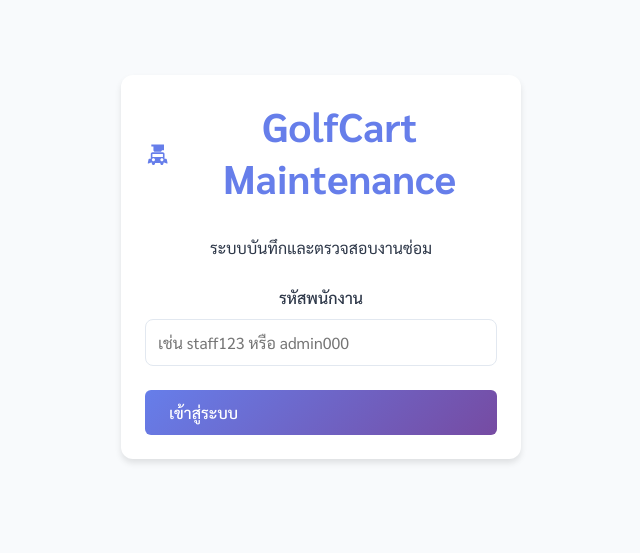
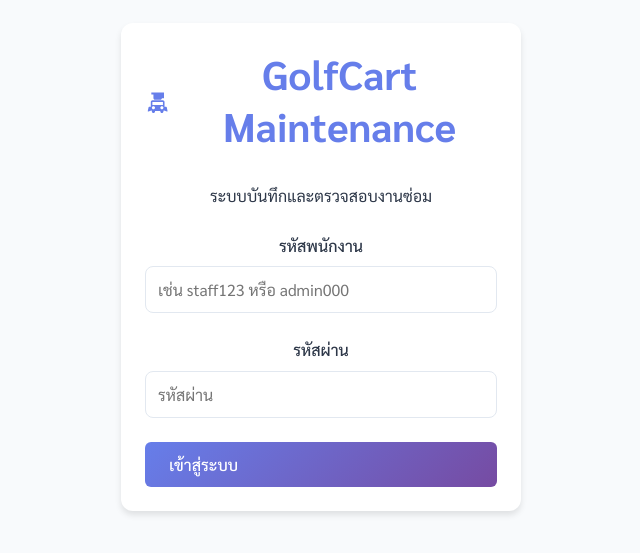
Before and after one commit to dmktpan/golfcar-maintenance, a Next.js app: page / in a window 1280 px wide. Shown: the part 121-674 px from the top of the page, without its empty margins (319-959 px from the left). Built offline with nearby package versions, Linux system fonts and the light colour scheme.

Commit message:
fix page,login screen

```diff
--- a/app/api/migrate/route.ts
+++ b/app/api/migrate/route.ts
@@ -111,7 +111,7 @@ export async function POST() {
             model: vehicle.model,
             battery_serial: vehicle.battery_serial,
             status: vehicle.status,
-            transfer_date: vehicle.transfer_date && vehicle.transfer_date !== '' ? new Date(vehicle.transfer_date) : null,
+            transfer_date: vehicle.transfer_date ? new Date(vehicle.transfer_date) : null,
             updatedAt: vehicle.updatedAt || new Date(),
           },
           create: {
@@ -122,7 +122,7 @@ export async function POST() {
             model: vehicle.model,
             battery_serial: vehicle.battery_serial,
             status: vehicle.status,
-            transfer_date: vehicle.transfer_date && vehicle.transfer_date !== '' ? new Date(vehicle.transfer_date) : null,
+            transfer_date: vehicle.transfer_date ? new Date(vehicle.transfer_date) : null,
             createdAt: vehicle.createdAt || new Date(),
             updatedAt: vehicle.updatedAt || new Date(),
           }
--- a/app/api/test-prisma/crud/route.ts
+++ b/app/api/test-prisma/crud/route.ts
@@ -127,7 +127,7 @@ export async function GET() {
       operations.push('Group By query - ✅')
 
       // ทดสอบ transaction
-      await prisma.$transaction(async (tx: any) => {
+      await prisma.$transaction(async (tx) => {
         await tx.part.update({
           where: { id: testData.testPart.id },
           data: { stock_qty: { decrement: 1 } }
@@ -152,7 +152,7 @@ export async function GET() {
       // แก้ไขจาก deleteMany เป็น individual delete เพื่อรองรับ MongoDB standalone
       const partsUsageLogs = await prisma.partsUsageLog.findMany({
         where: {
-          jobId: testData.testJob.id
+          jobId: parseInt(testData.testJob.id)
         }
       })
 
--- a/app/api/users/route.ts
+++ b/app/api/users/route.ts
@@ -104,11 +104,9 @@ export async function POST(request: Request) {
         insert: 'users',
         documents: [{
           code: code.trim(),
-          username: username.trim(),
           name: name.trim(),
           role,
           golf_course_id: golf_course_id,
-          golf_course_name: golf_course_name.trim(),
           managed_golf_courses: managed_golf_courses || [],
           createdAt: currentTime,
           updatedAt: currentTime
@@ -118,11 +116,9 @@ export async function POST(request: Request) {
       if (result.n && result.n > 0) {
         user = {
           code: code.trim(),
-          username: username.trim(),
           name: name.trim(),
           role,
           golf_course_id: golf_course_id,
-          golf_course_name: golf_course_name.trim(),
           managed_golf_courses: managed_golf_courses || [],
           createdAt: currentTime,
           updatedAt: currentTime
--- a/app/page.tsx
+++ b/app/page.tsx
@@ -263,9 +263,11 @@ export default function HomePage() {
     }
   };
 
-  const handleLogin = (staffCode: string) => {
+  const handleLogin = (staffCode: string, password: string) => {
     const foundUser = users.find((u) => u.code.toLowerCase() === staffCode.toLowerCase());
     if (foundUser) {
+      // ตรวจสอบรหัสผ่าน (ใช้รหัสพนักงานเป็นรหัสผ่านเริ่มต้น)
+      if (password === foundUser.code || password === 'admin000') {
         setUser(foundUser);
         setLoginError('');
         if (foundUser.role === 'admin' || foundUser.role === 'supervisor') {
@@ -273,6 +275,9 @@ export default function HomePage() {
             setShowWelcome(true);
         } else {
             setView('dashboard');
+        }
+      } else {
+        setLoginError('รหัสผ่านไม่ถูกต้อง');
       }
     } else {
       setLoginError('รหัสพนักงานไม่ถูกต้อง');
--- a/components/CreateJobScreen.tsx
+++ b/components/CreateJobScreen.tsx
@@ -261,14 +261,18 @@ const CreateJobScreen = ({ user, onJobCreate, setView, vehicles, golfCourses, jo
 
     // Group subtasks by category for better UI
     const getSubTasksByCategory = () => {
-        if (!system) return {};
-        const systemData = MOCK_SYSTEMS.find(s => s.id === system);
-        if (!systemData || !systemData.tasks) return {};
+        if (!system || !MOCK_SYSTEMS[system]) return {};
+        const systemData = MOCK_SYSTEMS[system];
+        const categories: Record<string, string[]> = {};
 
-        // For now, return all tasks under a single category
-        return {
-            'tasks': systemData.tasks
-        };
+        Object.entries(systemData).forEach(([category, tasks]) => {
+            const validTasks = tasks.filter(task => task !== 'blank');
+            if (validTasks.length > 0) {
+                categories[category] = validTasks;
+            }
+        });
+
+        return categories;
     };
 
     const subTaskCategories = getSubTasksByCategory();
@@ -398,7 +402,7 @@ const CreateJobScreen = ({ user, onJobCreate, setView, vehicles, golfCourses, jo
                                 <div key={category} className="category-section">
                                     <h4 className="category-title">{getCategoryDisplayName(category)}</h4>
                                     <div className="task-buttons">
-                                        {(tasks as string[]).map((task: string) => (
+                                        {tasks.map(task => (
                                             <button
                                                 key={task}
                                                 type="button"
--- a/components/LoginScreen.tsx
+++ b/components/LoginScreen.tsx
@@ -5,16 +5,17 @@ import React, { useState } from 'react';
 import { GolfCartIcon } from './icons';
 
 interface LoginScreenProps {
-  onLogin: (staffCode: string) => void;
+  onLogin: (staffCode: string, password: string) => void;
   error: string;
 }
 
 const LoginScreen = ({ onLogin, error }: LoginScreenProps) => {
   const [staffCode, setStaffCode] = useState('');
+  const [password, setPassword] = useState('');
 
   const handleLogin = (e: React.FormEvent<HTMLFormElement>) => {
     e.preventDefault();
-    onLogin(staffCode);
+    onLogin(staffCode, password);
   };
 
   return (
@@ -37,6 +38,17 @@ const LoginScreen = ({ onLogin, error }: LoginScreenProps) => {
               required
             />
           </div>
+          <div className="form-group">
+            <label htmlFor="password">รหัสผ่าน</label>
+            <input
+              type="password"
+              id="password"
+              value={password}
+              onChange={(e) => setPassword(e.target.value)}
+              placeholder="รหัสผ่าน"
+              required
+            />
+          </div>
           {error && <p className="error-message">{error}</p>}
           <button type="submit" className="btn-primary" style={{ width: '100%' }}>เข้าสู่ระบบ</button>
         </form>
```
Lines whose indentation alone changed are shown as unchanged.
